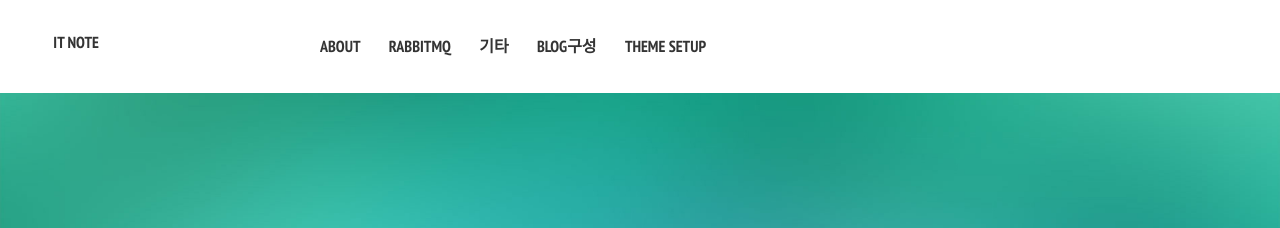
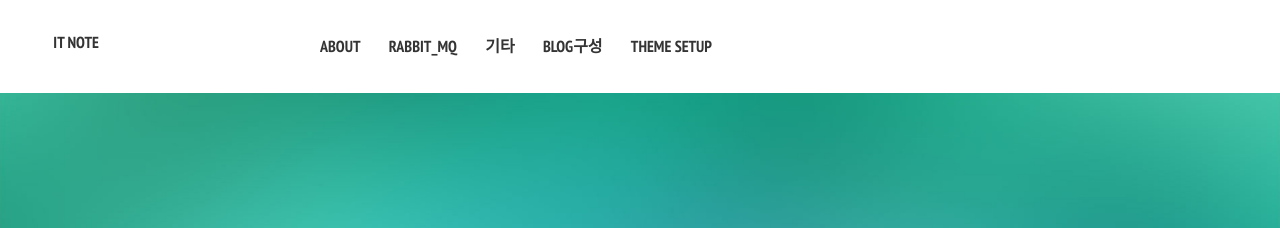
Before and after one commit to gjchoi/gjchoi.github.io, a Jekyll site: the page built from index.md, in a window 1280 px wide. Shown: the top 228 px of the page. Built offline with Jekyll 4.4.1, drawn with Linux system fonts in a browser that asks for light colours; nearby versions of some CDN libraries.

Commit message:
Update navigation.yml

```diff
--- a/_data/navigation.yml
+++ b/_data/navigation.yml
@@ -3,7 +3,7 @@
 - title: About
   url: /about/
 
-- title: RabbitMQ
+- title: Rabbit_MQ
   url: /rabbit/
 
 - title: 기타
```
